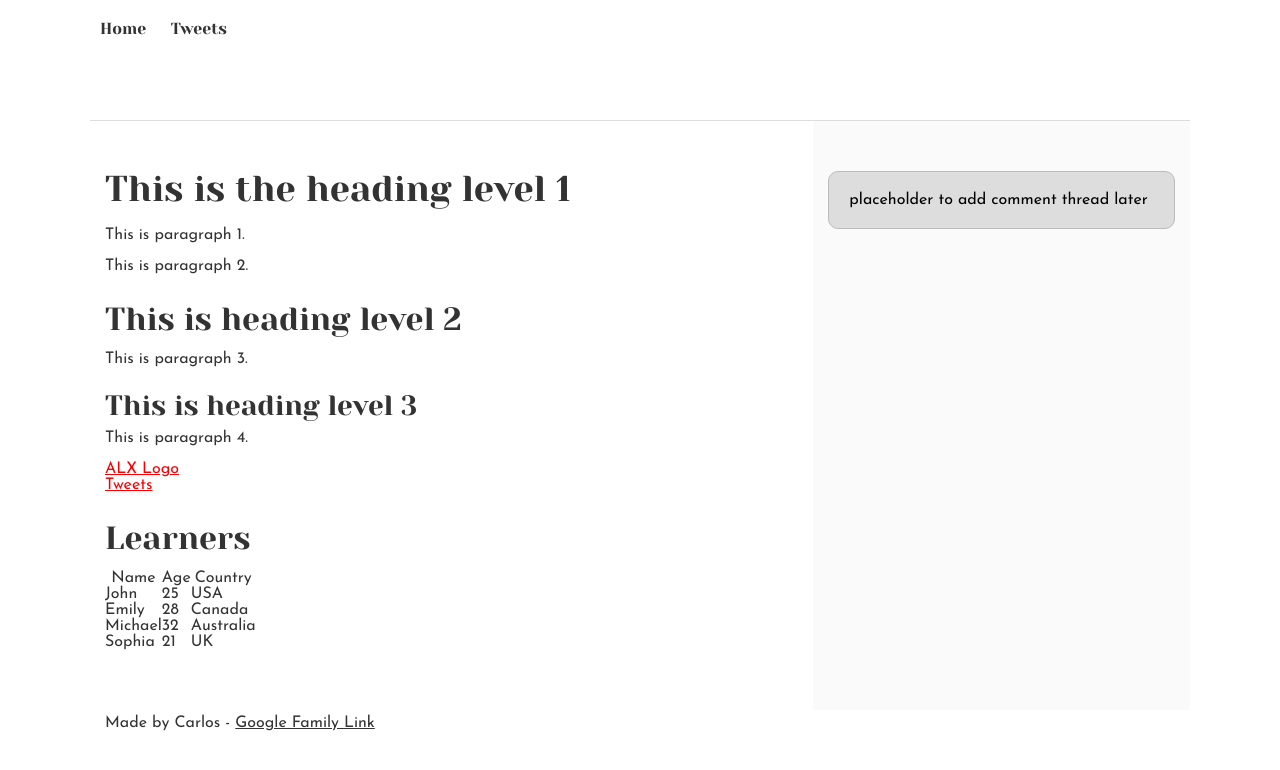
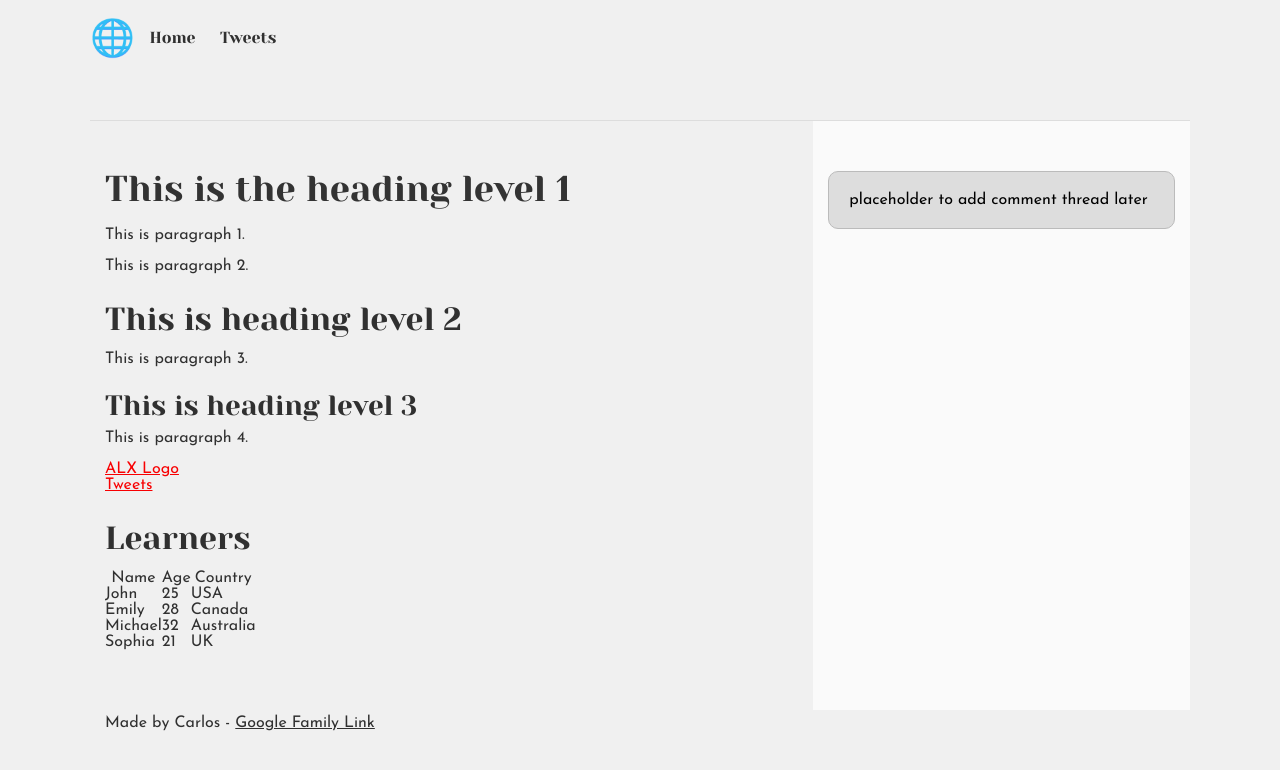
Before and after one commit to dicarlos-maker/My_First_Portfolio, a plain HTML site: page css_basic/index.html in a window 1280 px wide. Drawn offline with Linux system fonts and the light colour scheme.

Commit message:
logo added

```diff
--- a/css_basic/index.html
+++ b/css_basic/index.html
@@ -9,6 +9,7 @@
     <header>
         <nav>
           <ul>
+            <li class="logo">&#127760;</li>
             <li><a href="index.html">Home</a></li>
             <li><a href="tweets.html">Tweets</a></li>
             </ul>
--- a/css_basic/styles.css
+++ b/css_basic/styles.css
@@ -22,3 +22,15 @@ aside {
   flex: 1;
   overflow-y: auto;
 }
+
+body {
+    background-color: #f0f0f0;
+  }
+
+  h1 {
+    color: #333;
+  }
+
+  .article, .aside {
+    border: 1px solid #ddd;
+  }
```
Also changed, not shown: css_basic/tweets.html (+1 -0 lines).
